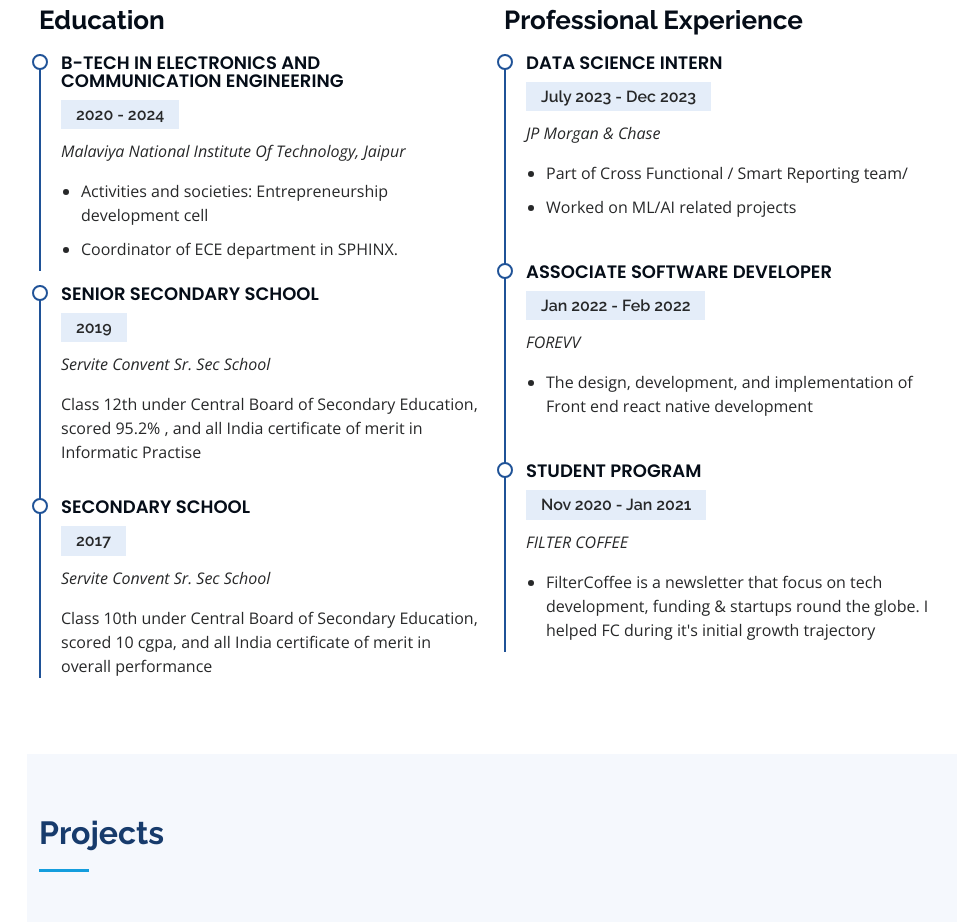
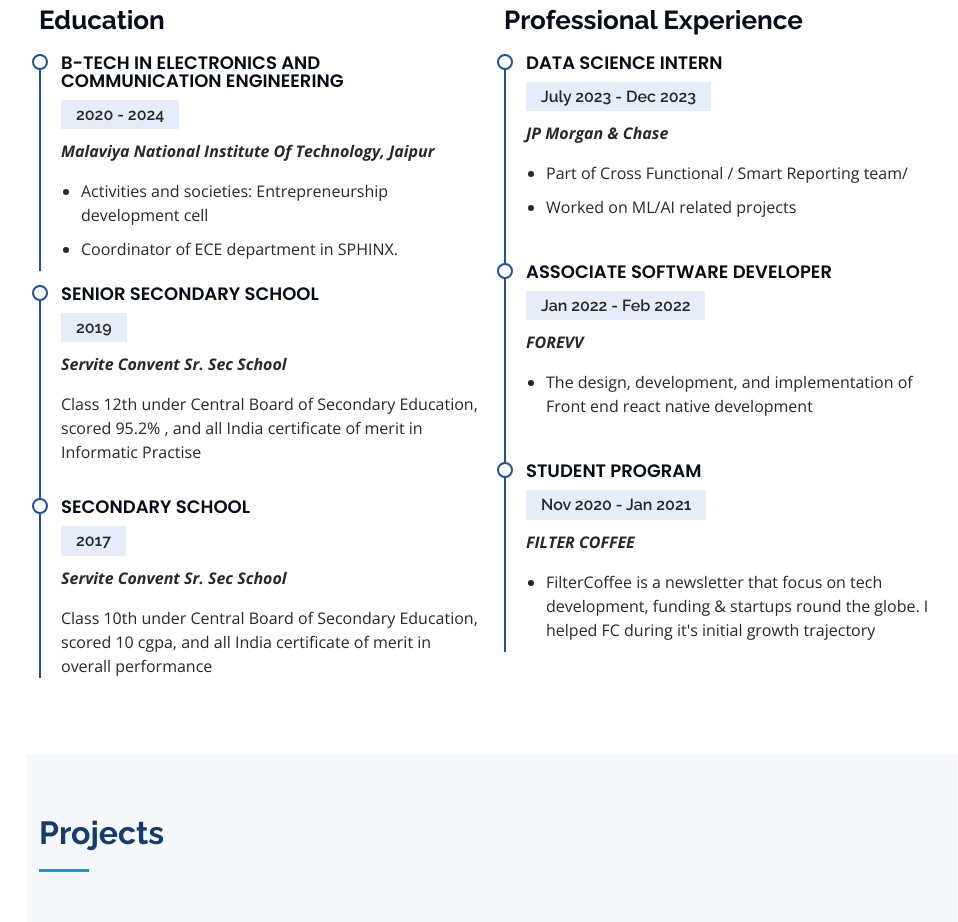
Before and after one commit to Vanshikathakur4/portfolio, a plain HTML site: page index.html in a window 1280 px wide. Shown: the part 2500-3422 px from the top of the page, without its empty margins (298-1256 px from the left). Drawn offline with nearby package versions, Linux system fonts and the light colour scheme.

Commit message:
Update index.html

```diff
--- a/index.html
+++ b/index.html
@@ -255,7 +255,7 @@
             <div class="resume-item pb-0">
               <h4>B-TECH IN ELECTRONICS AND COMMUNICATION ENGINEERING</h4>
               <h5>2020 - 2024</h5>
-              <p><em>Malaviya National Institute Of Technology, Jaipur </em></p>
+              <p><em><strong>Malaviya National Institute Of Technology, Jaipur </strong></em></p>
               <ul>
                 <li>Activities and societies: Entrepreneurship development cell</li>
                 <li>Coordinator of ECE department in SPHINX.</li>
@@ -267,13 +267,13 @@
             <div class="resume-item">
               <h4> SENIOR SECONDARY SCHOOL</h4>
               <h5>2019</h5>
-              <p><em>Servite Convent Sr. Sec School</em></p>
+              <p><em><strong>Servite Convent Sr. Sec School</strong></em></p>
               <p>Class 12th under Central Board of Secondary Education, scored 95.2% , and all India certificate of merit in Informatic Practise </p>
             </div>
             <div class="resume-item">
               <h4>SECONDARY SCHOOL</h4>
               <h5>2017</h5>
-              <p><em>Servite Convent Sr. Sec School</em></p>
+              <p><em><strong>Servite Convent Sr. Sec School</strong></em></p>
               <p>Class 10th under Central Board of Secondary Education, scored 10 cgpa, and all India certificate of merit in overall performance</p>
             </div>
           </div>
@@ -282,7 +282,7 @@
              <div class="resume-item">
               <h4>Data Science Intern </h4>
               <h5>July 2023 - Dec 2023</h5>
-              <p><em>JP Morgan & Chase</em></p>
+              <p><em><strong>JP Morgan & Chase</strong></em></p>
               <ul>
                 <li>Part of Cross Functional / Smart Reporting team/</li>
                <li>Worked on ML/AI related projects  </li>
@@ -293,7 +293,7 @@
             <div class="resume-item">
               <h4>Associate Software Developer</h4>
               <h5>Jan 2022 - Feb 2022</h5>
-              <p><em>FOREVV </em></p>
+              <p><em><strong>FOREVV </strong></em></p>
               <ul>
                 <li>The design, development, and implementation of Front end react native development</li>
 <!--                <li>Delegate tasks to the 7 members of the design team and provide counsel on all aspects of the project. </li>-->
@@ -304,7 +304,7 @@
             <div class="resume-item">
               <h4>Student Program </h4>
               <h5>Nov 2020 - Jan 2021</h5>
-              <p><em>FILTER COFFEE</em></p>
+              <p><em><strong>FILTER COFFEE</strong></em></p>
               <ul>
                 <li>FilterCoffee is a newsletter that focus on tech development, funding & startups round the globe. I helped FC during it's initial growth trajectory </li>
 <!--                <li>Managed up to 5 projects or tasks at a given time while under pressure</li>-->
```
